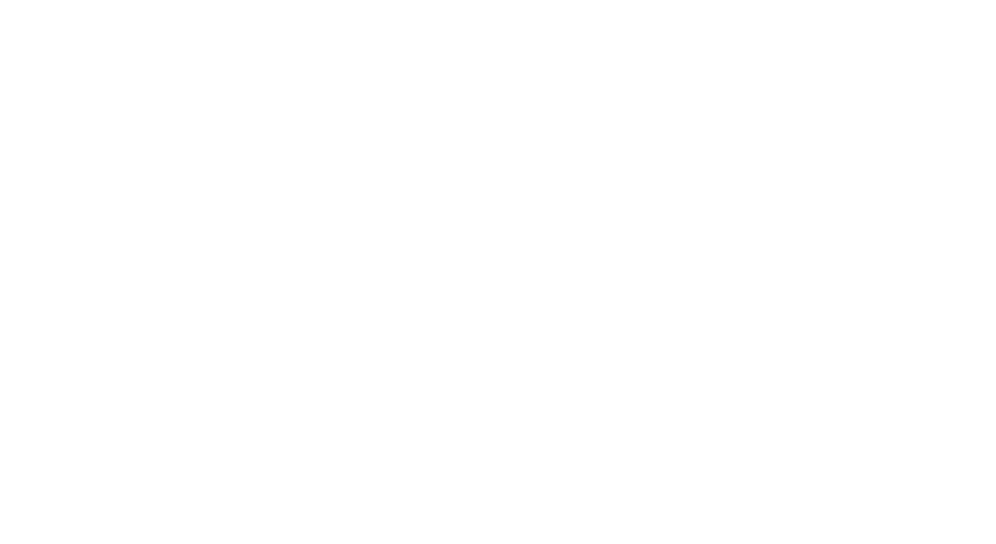
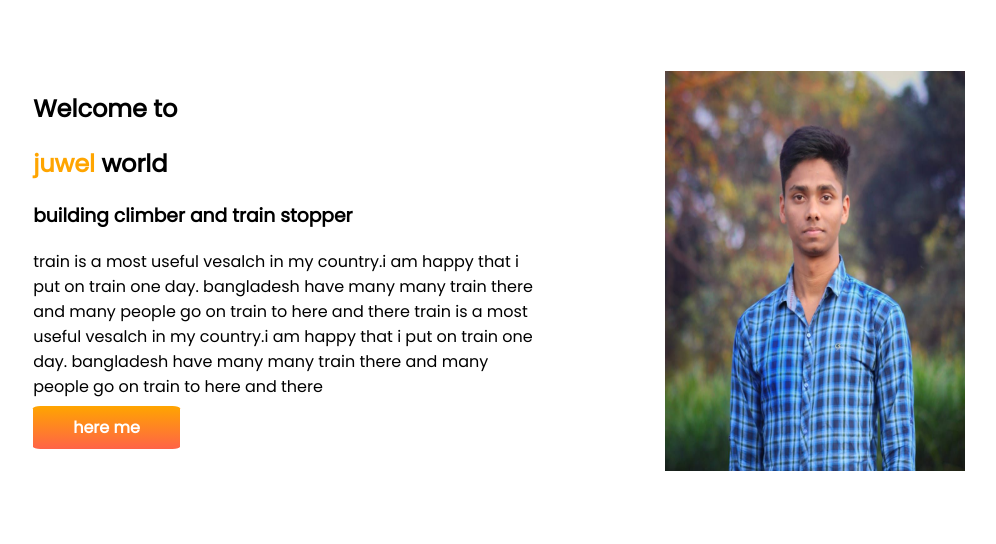
Before and after one commit to juwel-hub/developer-portfolio, a plain HTML site: page index.html in a window 1280 px wide. Shown: the whole page, without its empty margins (38-1034 px from the left). Drawn offline with Linux system fonts and the light colour scheme.

Commit message:
top-banner-added

```diff
--- a/index.html
+++ b/index.html
@@ -4,9 +4,19 @@
     <meta charset="UTF-8">
     <meta name="viewport" content="width=device-width, initial-scale=1.0">
     <title>juwel portfa-flip-horizontal</title>
+    <link rel="preconnect" href="https://fonts.googleapis.com">
+<link rel="preconnect" href="https://fonts.gstatic.com" crossorigin>
+<link href="https://fonts.googleapis.com/css2?family=Poppins&display=swap" rel="stylesheet">
     <link rel="stylesheet" href="style.css">
 </head>
 <body>
+  <section> <div class="half-width"> <h1>Welcome to</h1>
+    <h1><span class="orange-color">juwel</span> world</h1>
+    <h3>building climber and train stopper</h3>
+    <p>train is a most useful vesalch in my country.i am happy that i put on train one day. bangladesh have many many train there and many people go on train to here and there train is a most useful vesalch in my country.i am happy that i put on train one day. bangladesh have many many train there and many people go on train to here and there</p>
+    <a class="link-buttn" target="_blank" href="https://web.programming-hero.com/">here me</a>
+</div>
+   <div class="half-width"> <img src="juwel1.jpg.jpg" alt="my picture" height="400px" width="300px"></div></section>
 
-</body>
+    </body>
 </html>
--- a/style.css
+++ b/style.css
@@ -0,0 +1,25 @@
+body{
+    font-family: 'Poppins', sans-serif;
+}
+h1{
+    font: size 50px;
+}
+.orange-color{
+    color: orange;
+}
+section{
+    display: flex;
+}
+.half-width{
+  width: 50%;
+  padding: 5%;
+}
+.link-buttn{
+    text-decoration: none;
+    background-image:linear-gradient(orange,tomato) ;
+    padding:10px 40px ;
+    color: white;
+    font-weight: 700;
+    border-radius: 5%;
+
+}
```
Also changed, not shown: 387454712_626363186076634_7308245729050088152_n.jpg (added), 387499540_3507611976185914_1681670509194006984_n.jpg (added), juwel1.jpg.jpg (added), my picture/107011508_1102623323447151_3298783694573118482_n.jpg (added), my picture/117131360_1128802497495900_2313718496384773457_n.jpg (added), my picture/191696201_1338973933145421_1381468807440204316_n.jpg (added), my picture/87797908_1004276046615213_6713969181496180736_n.jpg (added), my picture/92184196_1034127620296722_4130809853490757632_n.jpg (added), my picture/93858000_1043188739390610_8795701033427795968_n.jpg (added), my picture/juwel1.jpg.jpg (added).
